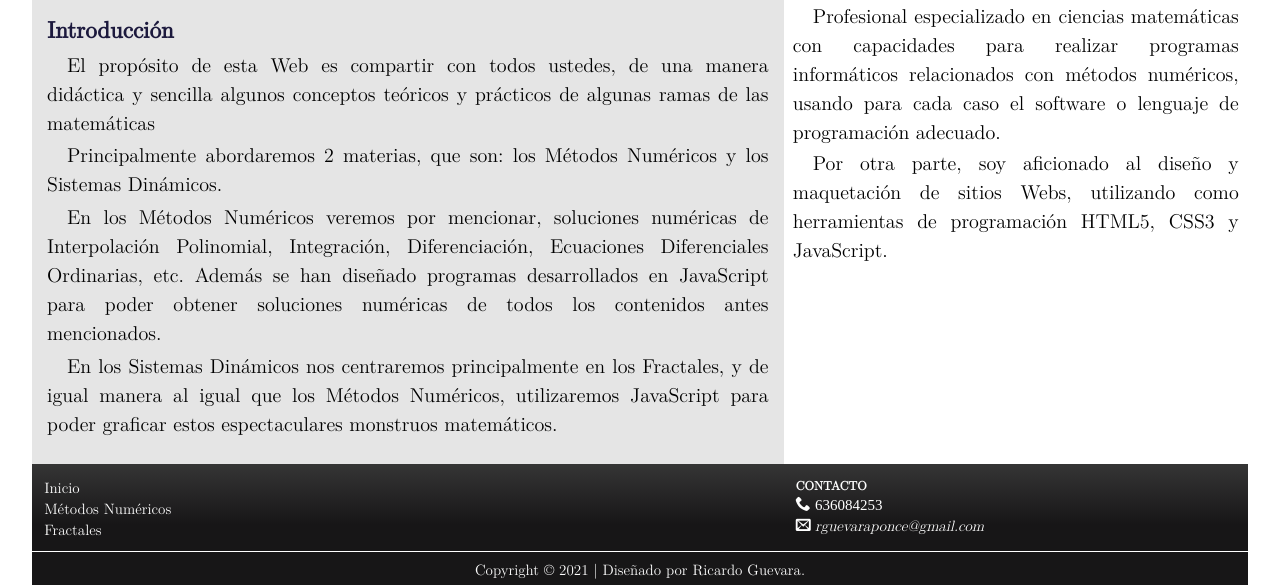
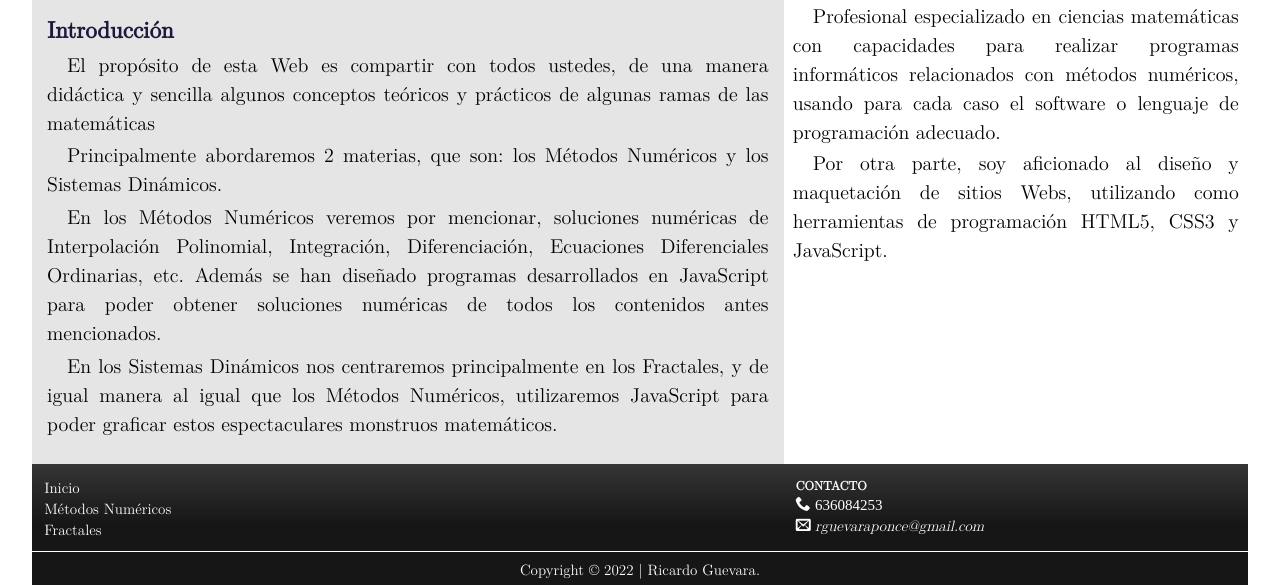
Before and after one commit to santi-gp/numerical, a plain HTML site: page index.html in a window 1280 px wide. Shown: the part 227-812 px from the top of the page. Drawn offline with Linux system fonts and the light colour scheme; files whose address does not match are found by name.

Commit message:
update 2022

```diff
--- a/css/styles.css
+++ b/css/styles.css
@@ -217,7 +217,7 @@ address i {
 }
 
 .copyright p::after {
-    content: " 2021 | Diseñado por Ricardo Guevara."
+    content: " 2022 | Ricardo Guevara."
 }
 
 /* Styles accordion menu */
```
